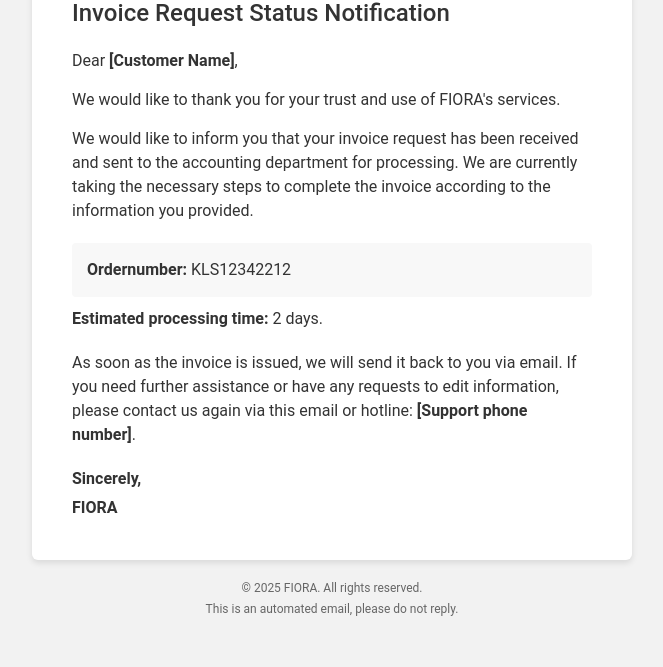
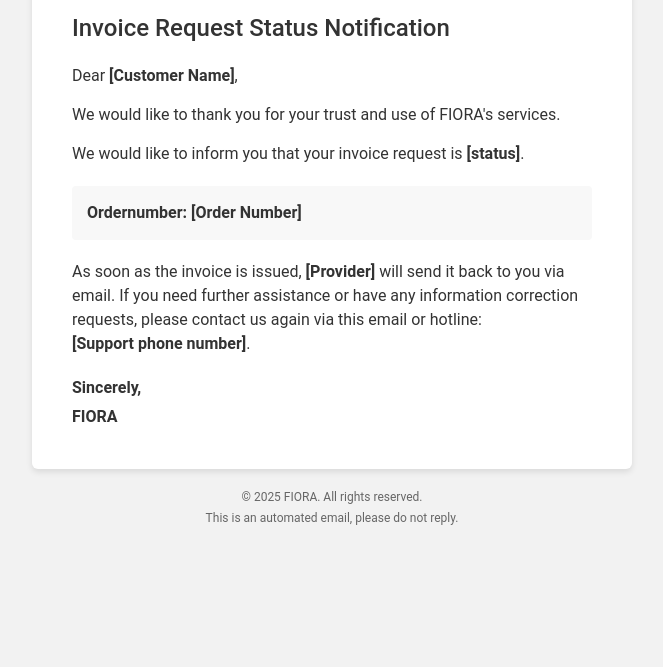
Before and after one commit to VoAnhPhi1207/Mail, a website: page template/invoice.html in a window 1280 px wide. Shown: the part 153-820 px from the top of the page, without its empty margins (308-971 px from the left). Drawn offline with Linux system fonts and the light colour scheme.

Commit message:
Fix | voanhphi | Fix Layout Template Email

```diff
--- a/mailer/mailService.js
+++ b/mailer/mailService.js
@@ -3,6 +3,9 @@
 const path = require('path');
 const handlebars = require('handlebars');
 require('dotenv').config();
+
+console.log('EMAIL_USER:', process.env.EMAIL_USER);
+console.log('EMAIL_PASS:', process.env.EMAIL_PASS);
 
 const transporter = nodemailer.createTransport({
     service: 'gmail',
--- a/template/invoice.html
+++ b/template/invoice.html
@@ -147,41 +147,41 @@
 </head>
 
 <body
-    style="margin: 0; padding: 0; -webkit-text-size-adjust: 100%; -ms-text-size-adjust: 100%; word-spacing: normal; background-color: #F2F2F2;"
+    style="margin: 0 !important; padding: 0 !important; -webkit-text-size-adjust: 100%; -ms-text-size-adjust: 100%; word-spacing: normal; background-color: #F2F2F2; height: 100% !important; width: 100% !important;"
     bgcolor="#F2F2F2">
     <div
         style="display: none; font-size: 1px; line-height: 1px; max-height: 0px; max-width: 0px; opacity: 0; overflow: hidden; mso-hide: all; font-family: sans-serif;">
         Your invoice request has been received and is now being processed - FIORA Invoice Status Update
     </div>
     <div style="background-color: #F2F2F2;">
-        <table role="presentation" cellspacing="0" cellpadding="0" border="0" width="100%" style="margin: 0 auto;">
+        <table role="presentation" cellspacing="0" cellpadding="0" border="0" width="100%" style="margin: 0 auto; -webkit-text-size-adjust: 100%; -ms-text-size-adjust: 100%; mso-table-lspace: 0pt; mso-table-rspace: 0pt; border-collapse: collapse !important;">
             <tr>
-                <td style="padding: 30px 0;" align="center">
+                <td style="padding: 30px 0; -webkit-text-size-adjust: 100%; -ms-text-size-adjust: 100%; mso-table-lspace: 0pt; mso-table-rspace: 0pt;" align="center">
                     <table role="presentation" cellspacing="0" cellpadding="0" border="0" width="600"
-                        class="email-container" style="margin: 0 auto; max-width: 600px;">
+                        class="email-container" style="margin: 0 auto; max-width: 600px; -webkit-text-size-adjust: 100%; -ms-text-size-adjust: 100%; mso-table-lspace: 0pt; mso-table-rspace: 0pt; border-collapse: collapse !important;">
                         <!-- Main Content Area -->
                         <tr>
                             <td
-                                style="background-color: #FFFFFF; border-radius: 6px; box-shadow: 0 3px 6px rgba(0,0,0,0.1);">
-                                <table role="presentation" cellspacing="0" cellpadding="0" border="0" width="100%">
+                                style="background-color: #FFFFFF; border-radius: 6px; box-shadow: 0 3px 6px rgba(0,0,0,0.1); -webkit-text-size-adjust: 100%; -ms-text-size-adjust: 100%; mso-table-lspace: 0pt; mso-table-rspace: 0pt;">
+                                <table role="presentation" cellspacing="0" cellpadding="0" border="0" width="100%" style="-webkit-text-size-adjust: 100%; -ms-text-size-adjust: 100%; mso-table-lspace: 0pt; mso-table-rspace: 0pt; border-collapse: collapse !important;">
                                     <!-- Logo section -->
                                     <tr>
                                         <td class="logo-container"
-                                            style="padding: 40px 40px 20px 40px; text-align: left;" align="left">
-                                            <img src="https://res.cloudinary.com/dsdlq4auw/image/upload/v1747214959/image_1_1_drugil.png"
+                                            style="padding: 40px 40px 20px 40px; text-align: left; -webkit-text-size-adjust: 100%; -ms-text-size-adjust: 100%; mso-table-lspace: 0pt; mso-table-rspace: 0pt;" align="left">
+                                            <img src="https://res.cloudinary.com/dba9gnba5/image/upload/v1747278836/nhp3wmdblo8puypy8mc1.png"
                                                 width="80" height="auto" alt="FIORA Logo"
-                                                style="border: 0; display: block; height: auto; width: 80px;"
+                                                style="border: 0; display: block; height: auto; width: 100px; -ms-interpolation-mode: bicubic; line-height: 100%; outline: none; text-decoration: none;"
                                                 class="fluid" />
                                         </td>
                                     </tr>
                                     <!-- Content Section -->
                                     <tr>
-                                        <td class="content-padding" style="padding: 0 40px 40px 40px;">
+                                        <td class="content-padding" style="padding: 0 40px 40px 40px; -webkit-text-size-adjust: 100%; -ms-text-size-adjust: 100%; mso-table-lspace: 0pt; mso-table-rspace: 0pt;">
                                             <table role="presentation" cellspacing="0" cellpadding="0" border="0"
-                                                width="100%">
+                                                width="100%" style="-webkit-text-size-adjust: 100%; -ms-text-size-adjust: 100%; mso-table-lspace: 0pt; mso-table-rspace: 0pt; border-collapse: collapse !important;">
                                                 <!-- Heading -->
                                                 <tr>
-                                                    <td style="padding-bottom: 20px;">
+                                                    <td style="padding-bottom: 20px; -webkit-text-size-adjust: 100%; -ms-text-size-adjust: 100%; mso-table-lspace: 0pt; mso-table-rspace: 0pt;">
                                                         <h1 class="heading fallback-font"
                                                             style="margin: 0; font-family: 'Roboto', Arial, sans-serif; font-weight: 500; font-size: 24px; line-height: 32px; color: #333333;">
                                                             Invoice Request Status Notification</h1>
@@ -189,7 +189,7 @@
                                                 </tr>
                                                 <!-- Greeting -->
                                                 <tr>
-                                                    <td style="padding-bottom: 15px;">
+                                                    <td style="padding-bottom: 15px; -webkit-text-size-adjust: 100%; -ms-text-size-adjust: 100%; mso-table-lspace: 0pt; mso-table-rspace: 0pt;">
                                                         <p class="fallback-font"
                                                             style="margin: 0; font-family: 'Roboto', Arial, sans-serif; font-size: 16px; line-height: 24px; color: #333333;">
                                                             Dear <strong style="font-weight: 700;">[Customer
@@ -198,7 +198,7 @@
                                                 </tr>
                                                 <!-- Thank you text -->
                                                 <tr>
-                                                    <td style="padding-bottom: 15px;">
+                                                    <td style="padding-bottom: 15px; -webkit-text-size-adjust: 100%; -ms-text-size-adjust: 100%; mso-table-lspace: 0pt; mso-table-rspace: 0pt;">
                                                         <p class="fallback-font"
                                                             style="margin: 0; font-family: 'Roboto', Arial, sans-serif; font-size: 16px; line-height: 24px; color: #333333;">
                                                             We would like to thank you for your trust and use of FIORA's
@@ -207,29 +207,28 @@
                                                 </tr>
                                                 <!-- Main message -->
                                                 <tr>
-                                                    <td style="padding-bottom: 20px;">
+                                                    <td style="padding-bottom: 20px; -webkit-text-size-adjust: 100%; -ms-text-size-adjust: 100%; mso-table-lspace: 0pt; mso-table-rspace: 0pt;">
                                                         <p class="fallback-font"
                                                             style="margin: 0; font-family: 'Roboto', Arial, sans-serif; font-size: 16px; line-height: 24px; color: #333333;">
-                                                            We would like to inform you that your invoice request has
-                                                            been received and sent to the accounting department for
-                                                            processing. We are currently taking the necessary steps to
-                                                            complete the invoice according to the information you
-                                                            provided.</p>
+                                                            We would like to inform you that your invoice request is
+                                                            <strong style="font-weight: 700;">[status]</strong>.
+                                                        </p>
                                                     </td>
                                                 </tr>
                                                 <!-- Order Details -->
                                                 <tr>
-                                                    <td style="padding-bottom: 10px;">
+                                                    <td style="padding-bottom: 20px; -webkit-text-size-adjust: 100%; -ms-text-size-adjust: 100%; mso-table-lspace: 0pt; mso-table-rspace: 0pt;">
                                                         <table role="presentation" cellspacing="0" cellpadding="0"
                                                             border="0" width="100%"
-                                                            style="background-color: #F8F8F8; border-radius: 4px;">
+                                                            style="background-color: #F8F8F8; border-radius: 4px; -webkit-text-size-adjust: 100%; -ms-text-size-adjust: 100%; mso-table-lspace: 0pt; mso-table-rspace: 0pt; border-collapse: collapse !important;">
                                                             <tr>
-                                                                <td style="padding: 15px;">
+                                                                <td style="padding: 15px; -webkit-text-size-adjust: 100%; -ms-text-size-adjust: 100%; mso-table-lspace: 0pt; mso-table-rspace: 0pt;">
                                                                     <p class="fallback-font"
                                                                         style="margin: 0; font-family: 'Roboto', Arial, sans-serif; font-size: 16px; line-height: 24px; color: #333333;">
                                                                         <strong
                                                                             style="font-weight: 700;">Ordernumber:</strong>
-                                                                        KLS12342212
+                                                                        <strong style="font-weight: 700;"> [Order
+                                                                            Number]</strong>
                                                                     </p>
                                                                 </td>
                                                             </tr>
@@ -237,32 +236,34 @@
                                                     </td>
                                                 </tr>
                                                 <!-- Processing time -->
-                                                <tr>
-                                                    <td style="padding-bottom: 20px;">
+                                                <!-- <tr>
+                                                    <td style="padding-bottom: 20px; -webkit-text-size-adjust: 100%; -ms-text-size-adjust: 100%; mso-table-lspace: 0pt; mso-table-rspace: 0pt;">
                                                         <p class="fallback-font"
                                                             style="margin: 0; font-family: 'Roboto', Arial, sans-serif; font-size: 16px; line-height: 24px; color: #333333;">
                                                             <strong style="font-weight: 700;">Estimated processing
                                                                 time:</strong> 2 days.
                                                         </p>
                                                     </td>
-                                                </tr>
+                                                </tr> -->
                                                 <!-- Follow-up info -->
                                                 <tr>
-                                                    <td style="padding-bottom: 20px;">
+                                                    <td style="padding-bottom: 20px; -webkit-text-size-adjust: 100%; -ms-text-size-adjust: 100%; mso-table-lspace: 0pt; mso-table-rspace: 0pt;">
                                                         <p class="fallback-font"
                                                             style="margin: 0; font-family: 'Roboto', Arial, sans-serif; font-size: 16px; line-height: 24px; color: #333333;">
-                                                            As soon as the invoice is issued, we will send it back to
-                                                            you via email. If you need further assistance or have any
-                                                            requests to edit information, please contact us again via
-                                                            this email or hotline: <strong
-                                                                style="font-weight: 700;">[Support phone
+                                                            As soon as the invoice is issued,<strong
+                                                                style="font-weight: 700;"> [Provider] </strong>will send
+                                                            it
+                                                            back to you via email. If you need further assistance or
+                                                            have any information correction requests, please contact us
+                                                            again via this email or hotline:
+                                                            <br> <strong style="font-weight: 700;">[Support phone
                                                                 number]</strong>.
                                                         </p>
                                                     </td>
                                                 </tr>
                                                 <!-- Signature -->
                                                 <tr>
-                                                    <td>
+                                                    <td style="-webkit-text-size-adjust: 100%; -ms-text-size-adjust: 100%; mso-table-lspace: 0pt; mso-table-rspace: 0pt;">
                                                         <p class="fallback-font"
                                                             style="margin: 0; padding-bottom: 5px; font-family: 'Roboto', Arial, sans-serif; font-size: 16px; line-height: 24px; color: #333333;">
                                                             <strong style="font-weight: 700;">Sincerely,</strong>
@@ -282,7 +283,7 @@
                         <!-- Footer Section -->
                         <tr>
                             <td
-                                style="padding: 20px 0; text-align: center; color: #666666; font-family: 'Roboto', Arial, sans-serif; font-size: 12px; line-height: 16px;">
+                                style="padding: 20px 0; text-align: center; color: #666666; font-family: 'Roboto', Arial, sans-serif; font-size: 12px; line-height: 16px; -webkit-text-size-adjust: 100%; -ms-text-size-adjust: 100%; mso-table-lspace: 0pt; mso-table-rspace: 0pt;">
                                 <p style="margin: 0; padding-bottom: 5px;">© 2025 FIORA. All rights reserved.</p>
                                 <p style="margin: 0;">This is an automated email, please do not reply.</p>
                             </td>
@@ -293,9 +294,9 @@
         </table>
     </div>
     <!--[if mso | IE]>
-    <table align="center" border="0" cellpadding="0" cellspacing="0" style="width:600px;" width="600">
+    <table align="center" border="0" cellpadding="0" cellspacing="0" style="width:600px; -webkit-text-size-adjust: 100%; -ms-text-size-adjust: 100%; mso-table-lspace: 0pt; mso-table-rspace: 0pt; border-collapse: collapse !important;" width="600">
     <tr>
-    <td style="line-height:0px;font-size:0px;mso-line-height-rule:exactly;">
+    <td style="line-height:0px;font-size:0px;mso-line-height-rule:exactly; -webkit-text-size-adjust: 100%; -ms-text-size-adjust: 100%; mso-table-lspace: 0pt; mso-table-rspace: 0pt;">
     <![endif]-->
     <div style="display:none; white-space:nowrap; font:15px courier; line-height:0;">
         &nbsp; &nbsp; &nbsp; &nbsp; &nbsp; &nbsp; &nbsp; &nbsp; &nbsp; &nbsp; &nbsp; &nbsp; &nbsp; &nbsp;
```
